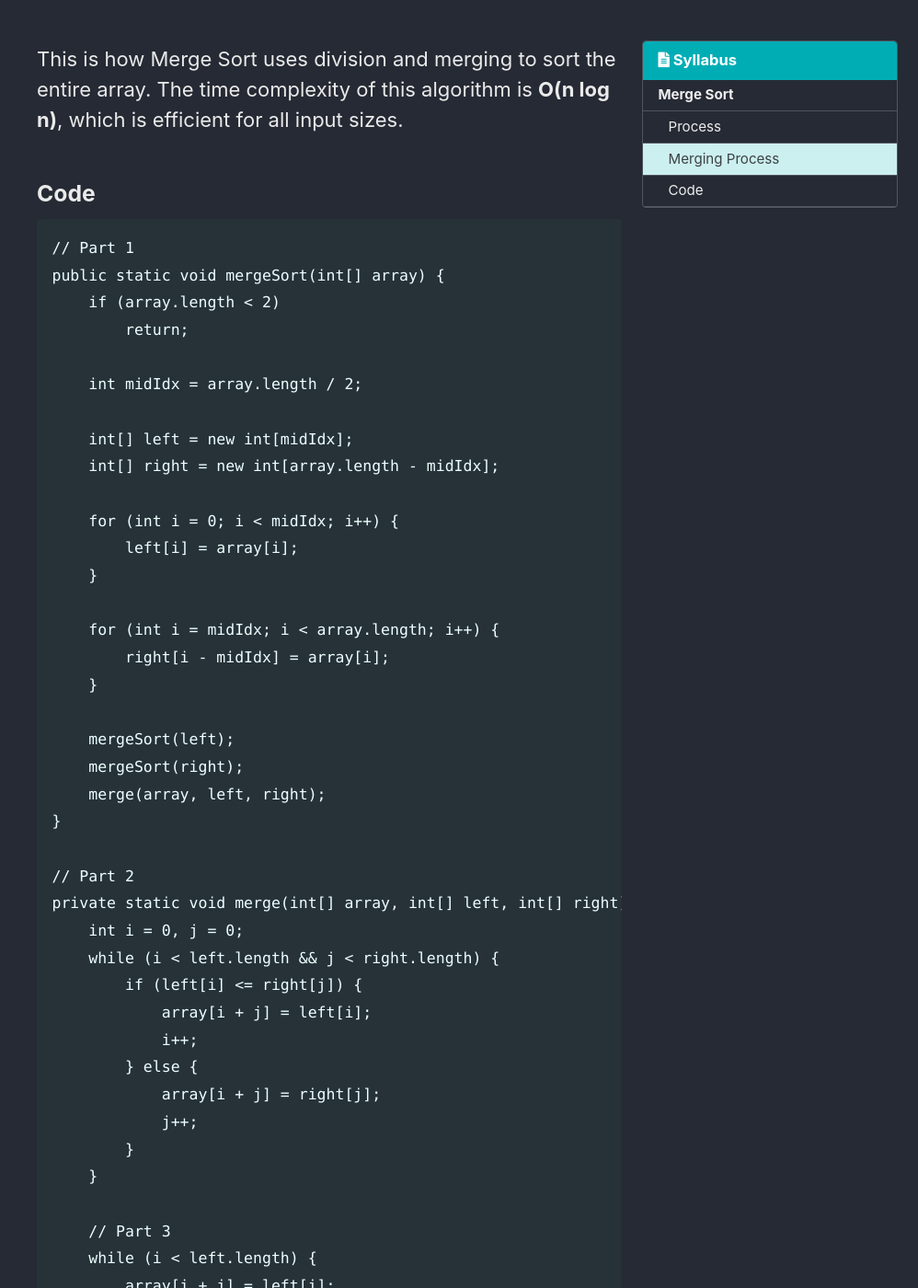
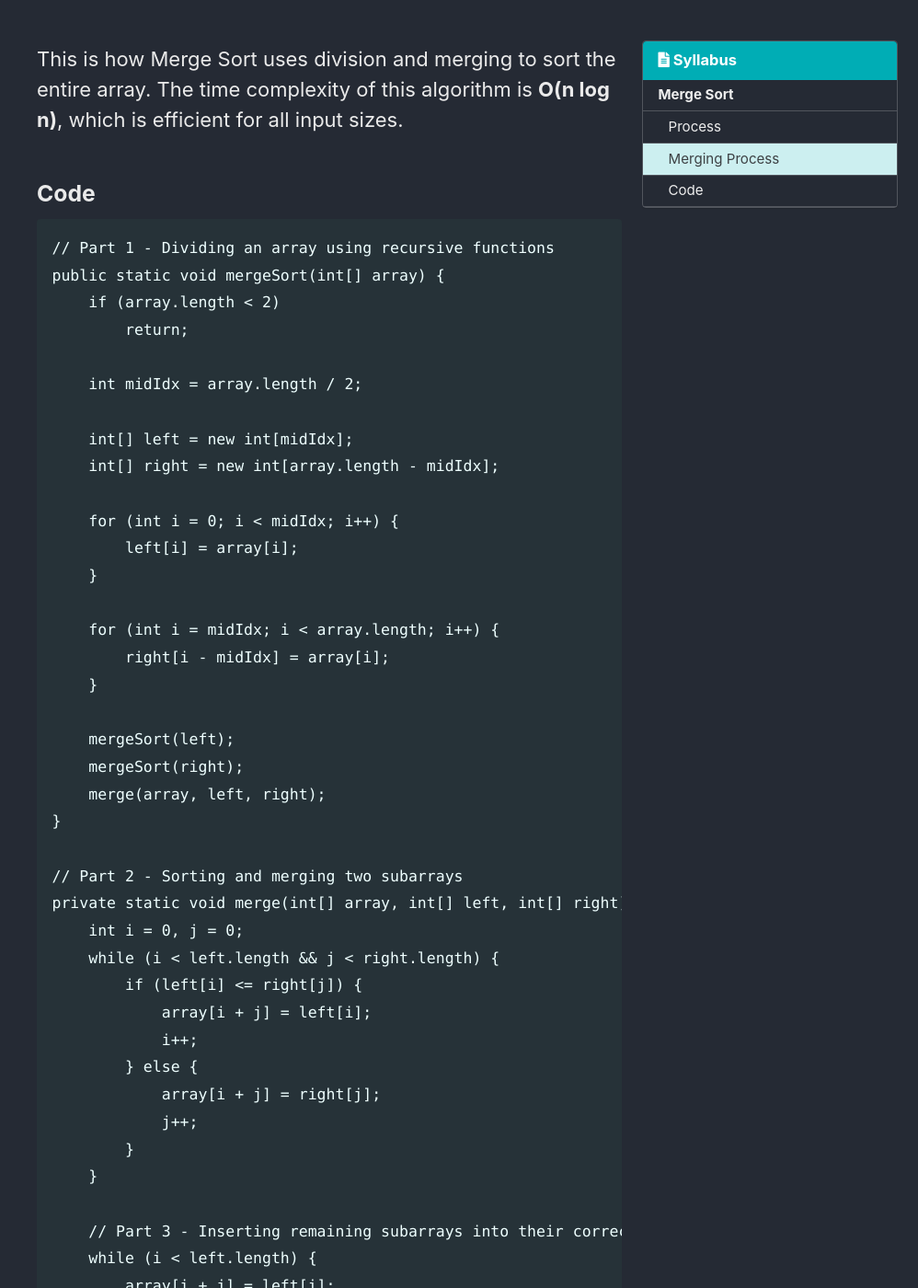
Before and after one commit to PyChanyoung/PyChanyoung.github.io, a Jekyll site: the page built from _posts/2023-05-31-MergeSort.md, in a window 1280 px wide and 1400 px high, scrolled down 1111 px. Shown: the whole window at 92% size, without its empty margins (282-1280 px from the left). Built offline with Jekyll 4.4.1, drawn with Linux system fonts in a browser that asks for light colours; cached includes are drawn as plain includes; some web fonts are replaced; comment, search, counter and statistics services are not loaded; some of the changed text lies outside the part shown.

Commit message:
Content update

````diff
--- a/_posts/2023-05-31-MergeSort.md
+++ b/_posts/2023-05-31-MergeSort.md
@@ -34,7 +34,7 @@ This is how Merge Sort uses division and merging to sort the entire array. The t
 
 ### Code
 ```
-// Part 1
+// Part 1 - Dividing an array using recursive functions
 public static void mergeSort(int[] array) {
     if (array.length < 2)
         return;
@@ -57,7 +57,7 @@ public static void mergeSort(int[] array) {
     merge(array, left, right);
 }
 
-// Part 2
+// Part 2 - Sorting and merging two subarrays
 private static void merge(int[] array, int[] left, int[] right) {
     int i = 0, j = 0;
     while (i < left.length && j < right.length) {
@@ -70,7 +70,7 @@ private static void merge(int[] array, int[] left, int[] right) {
         }
     }
 
-    // Part 3
+    // Part 3 - Inserting remaining subarrays into their correct positions after comparisons
     while (i < left.length) {
         array[i + j] = left[i];
         i++;
````
